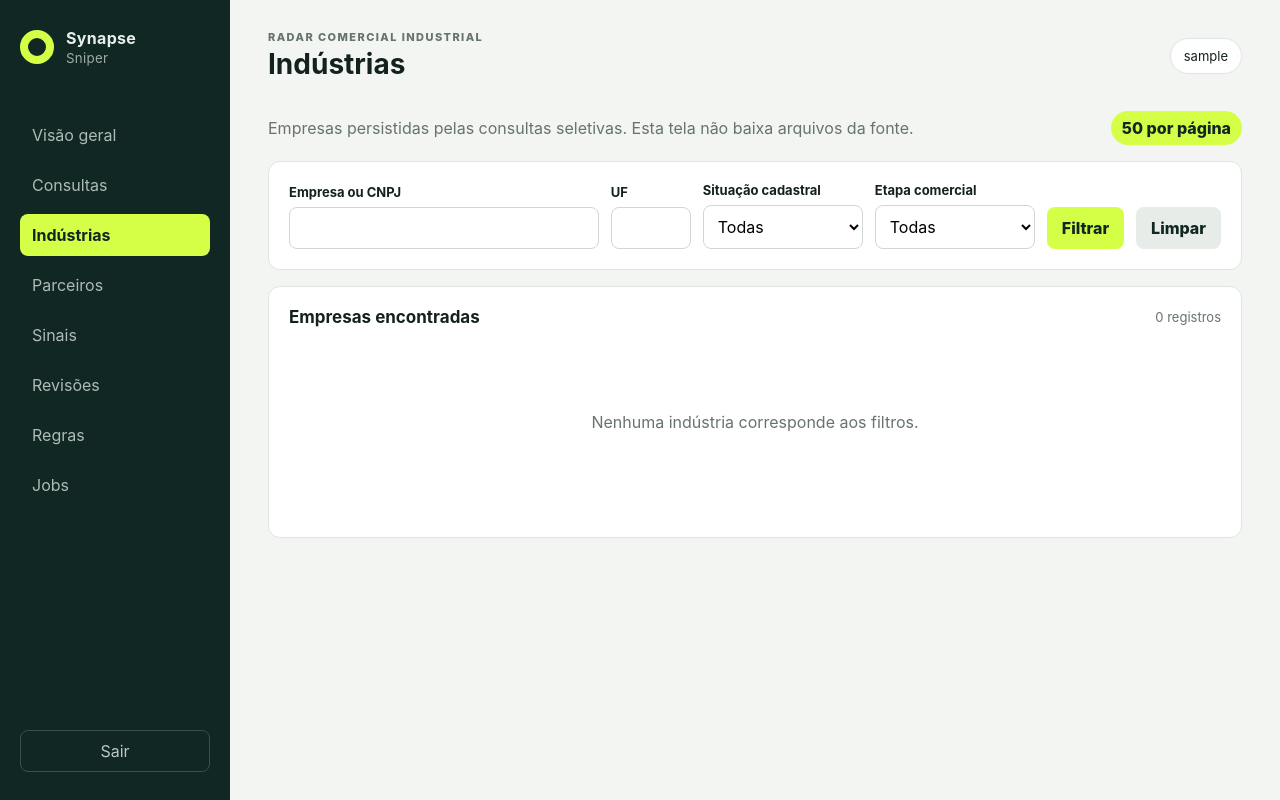
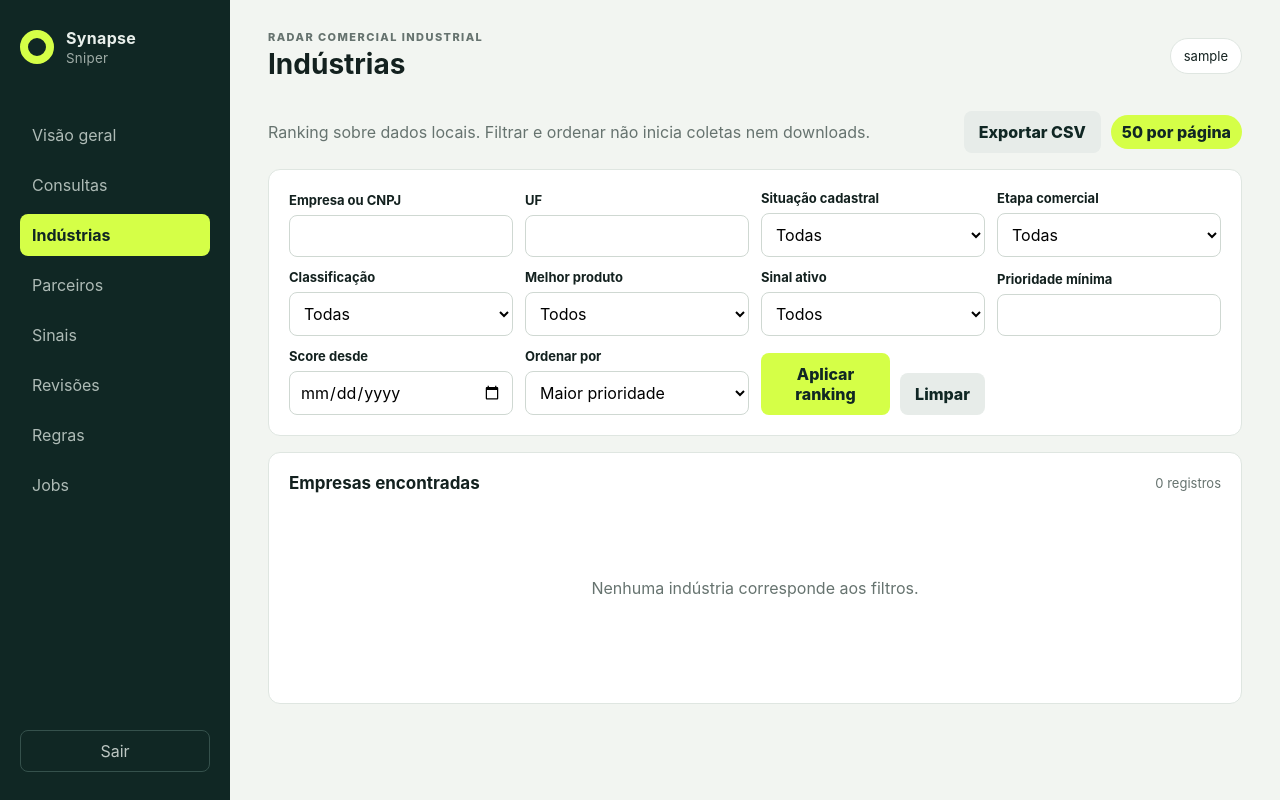
Before and after one commit to synapseindustring-png/SNIPER-Synapse, a Django app: page /industries/ in a window 1280 px wide. Run offline with Django 5.2, Linux system fonts and the light colour scheme; the visitor is signed in with stand-in values (Sample User, id 1); data comes from the database, SQL or seed files in the repository; data that the repository does not hold is empty.

Commit message:
feat: add operational industry ranking

```diff
--- a/apps/companies/forms.py
+++ b/apps/companies/forms.py
@@ -1,4 +1,6 @@
 from django import forms
+
+from apps.signals.models import SignalRule
 
 from .models import Company
 
@@ -16,6 +18,57 @@ class CompanyFilterForm(forms.Form):
         label="Etapa comercial",
         choices=(("", "Todas"), *Company.CommercialStatus.choices),
     )
+    classification = forms.ChoiceField(
+        required=False,
+        label="Classificação",
+        choices=(
+            ("", "Todas"),
+            ("HOT", "Hot"),
+            ("WARM", "Warm"),
+            ("WATCH", "Watch"),
+            ("COLD", "Cold"),
+            ("DISQUALIFIED", "Desqualificada"),
+        ),
+    )
+    best_product = forms.ChoiceField(
+        required=False,
+        label="Melhor produto",
+        choices=(("", "Todos"), ("MES", "MES"), ("CMMS", "CMMS"), ("PULSE", "Pulse")),
+    )
+    signal_type = forms.ChoiceField(required=False, label="Sinal ativo", choices=())
+    minimum_priority = forms.DecimalField(
+        required=False,
+        label="Prioridade mínima",
+        min_value=0,
+        max_value=100,
+        decimal_places=0,
+    )
+    scored_since = forms.DateField(
+        required=False,
+        label="Score desde",
+        widget=forms.DateInput(attrs={"type": "date"}),
+    )
+    ordering = forms.ChoiceField(
+        required=False,
+        label="Ordenar por",
+        initial="priority_desc",
+        choices=(
+            ("priority_desc", "Maior prioridade"),
+            ("priority_asc", "Menor prioridade"),
+            ("score_recent", "Score mais recente"),
+            ("company_name", "Nome da empresa"),
+        ),
+    )
+
+    def __init__(self, *args, **kwargs):
+        super().__init__(*args, **kwargs)
+        signal_types = (
+            SignalRule.objects.filter(active=True)
+            .order_by("signal_type")
+            .values_list("signal_type", flat=True)
+            .distinct()
+        )
+        self.fields["signal_type"].choices = (("", "Todos"), *((value, value) for value in signal_types))
 
     def clean_state(self):
         return self.cleaned_data["state"].strip().upper()
--- a/apps/companies/urls.py
+++ b/apps/companies/urls.py
@@ -4,6 +4,7 @@ from . import views
 
 urlpatterns = [
     path("", views.company_list, name="company-list"),
+    path("export.csv", views.company_export, name="company-export"),
     path("<uuid:pk>/score/", views.company_score, name="company-score"),
     path("<uuid:pk>/detect-signals/", views.company_detect_signals, name="company-detect-signals"),
     path("<uuid:pk>/crawl-website/", views.company_crawl_website, name="company-crawl-website"),
--- a/apps/companies/views.py
+++ b/apps/companies/views.py
@@ -1,13 +1,18 @@
+import csv
+
 from django.contrib.auth.decorators import login_required
 from django.contrib import messages
 from django.core.paginator import Paginator
-from django.db.models import OuterRef, Prefetch, Q, Subquery
+from django.db.models import CharField, DecimalField, Exists, F, OuterRef, Prefetch, Q, Subquery
+from django.db.models.functions import Coalesce
+from django.http import HttpResponseBadRequest, StreamingHttpResponse
 from django.shortcuts import get_object_or_404, redirect, render
+from django.utils import timezone
 from django.views.decorators.http import require_POST
 
 from apps.jobs.models import Job
 from apps.crawler.services import WebsiteFetchError, enqueue_website_crawl
-from apps.scoring.models import ScoreContribution, ScoreSnapshot
+from apps.scoring.models import ScoreContribution, ScoreOverride, ScoreSnapshot
 from apps.scoring.services import enqueue_company_score
 from apps.signals.services import enqueue_signal_detection
 from apps.sources.models import FieldObservation, SourceRecord
@@ -16,11 +21,11 @@ from .forms import CompanyFilterForm
 from .models import Company, CompanyCnae
 
 
-@login_required
-def company_list(request):
+def _company_ranking(parameters):
     latest_score = ScoreSnapshot.objects.filter(company=OuterRef("pk")).order_by(
         "-as_of", "-created_at"
     )
+    active_override = ScoreOverride.objects.filter(company=OuterRef("pk"), active=True)
     companies = Company.objects.filter(
         company_type=Company.Type.INDUSTRY,
         deleted_at__isnull=True,
@@ -29,10 +34,24 @@ def company_list(request):
         latest_classification=Subquery(
             latest_score.values("calculated_classification")[:1]
         ),
+        latest_best_product=Subquery(latest_score.values("best_product")[:1]),
+        latest_score_at=Subquery(latest_score.values("as_of")[:1]),
+        override_priority=Subquery(active_override.values("priority")[:1]),
+        override_classification=Subquery(
+            active_override.exclude(classification="").values("classification")[:1]
+        ),
+        has_override=Exists(active_override),
+    ).annotate(
+        effective_priority=Coalesce(
+            "override_priority", "latest_priority", output_field=DecimalField()
+        ),
+        effective_classification=Coalesce(
+            "override_classification", "latest_classification", output_field=CharField()
+        ),
     ).prefetch_related(
         Prefetch("cnaes", queryset=CompanyCnae.objects.filter(is_primary=True), to_attr="primary_cnaes")
     )
-    form = CompanyFilterForm(request.GET)
+    form = CompanyFilterForm(parameters)
     if form.is_valid():
         filters = form.cleaned_data
         if filters["q"]:
@@ -49,7 +68,44 @@ def company_list(request):
             companies = companies.filter(registration_status=filters["registration_status"])
         if filters["commercial_status"]:
             companies = companies.filter(commercial_status=filters["commercial_status"])
+        if filters["classification"]:
+            companies = companies.filter(
+                effective_classification=filters["classification"]
+            )
+        if filters["best_product"]:
+            companies = companies.filter(latest_best_product=filters["best_product"])
+        if filters["minimum_priority"] is not None:
+            companies = companies.filter(effective_priority__gte=filters["minimum_priority"])
+        if filters["scored_since"]:
+            companies = companies.filter(latest_score_at__date__gte=filters["scored_since"])
+        if filters["signal_type"]:
+            now = timezone.now()
+            companies = companies.filter(
+                Q(signals__signal_type=filters["signal_type"])
+                & Q(signals__active=True)
+                & (Q(signals__expires_at__isnull=True) | Q(signals__expires_at__gt=now))
+            ).distinct()
 
+        ordering = {
+            "priority_asc": (F("effective_priority").asc(nulls_last=True), "trade_name", "legal_name"),
+            "score_recent": (F("latest_score_at").desc(nulls_last=True), F("effective_priority").desc(nulls_last=True)),
+            "company_name": ("trade_name", "legal_name", "cnpj"),
+        }.get(
+            filters["ordering"],
+            (F("effective_priority").desc(nulls_last=True), F("latest_score_at").desc(nulls_last=True), "trade_name", "legal_name"),
+        )
+        companies = companies.order_by(*ordering)
+    else:
+        companies = companies.order_by(
+            F("effective_priority").desc(nulls_last=True), "trade_name", "legal_name"
+        )
+
+    return companies, form
+
+
+@login_required
+def company_list(request):
+    companies, form = _company_ranking(request.GET)
     paginator = Paginator(companies, 50)
     page = paginator.get_page(request.GET.get("page"))
     query_params = request.GET.copy()
@@ -59,6 +115,62 @@ def company_list(request):
         "companies/company_list.html",
         {"form": form, "page": page, "querystring": query_params.urlencode()},
     )
+
+
+class _CsvEcho:
+    def write(self, value):
+        return value
+
+
+def _csv_safe(value):
+    value = "" if value is None else str(value)
+    return f"'{value}" if value.lstrip().startswith(("=", "+", "-", "@")) else value
+
+
+@login_required
+def company_export(request):
+    parameters = request.GET.copy()
+    parameters.pop("page", None)
+    companies, form = _company_ranking(parameters)
+    if not form.is_valid():
+        return HttpResponseBadRequest("Filtros inválidos para exportação.")
+    writer = csv.writer(_CsvEcho())
+
+    def rows():
+        yield "\ufeff" + writer.writerow(
+            (
+                "posição",
+                "cnpj",
+                "empresa",
+                "município",
+                "uf",
+                "prioridade",
+                "classificação",
+                "produto",
+                "score_em",
+                "etapa_comercial",
+            )
+        )
+        for position, company in enumerate(companies[:500].iterator(chunk_size=100), 1):
+            yield writer.writerow(
+                (
+                    position,
+                    _csv_safe(company.cnpj),
+                    _csv_safe(str(company)),
+                    _csv_safe(company.municipality),
+                    _csv_safe(company.state),
+                    company.effective_priority if company.effective_priority is not None else "",
+                    _csv_safe(company.effective_classification),
+                    _csv_safe(company.latest_best_product),
+                    company.latest_score_at.isoformat() if company.latest_score_at else "",
+                    company.commercial_status,
+                )
+            )
+
+    response = StreamingHttpResponse(rows(), content_type="text/csv; charset=utf-8")
+    response["Content-Disposition"] = 'attachment; filename="ranking-industrias.csv"'
+    response["X-Export-Limit"] = "500"
+    return response
 
 
 @login_required
--- a/static/css/app.css
+++ b/static/css/app.css
@@ -104,6 +104,8 @@ code { font-size: 11px; color: var(--muted); white-space: normal; }
 .filter-form { display: grid; grid-template-columns: minmax(220px, 2fr) 80px minmax(160px, 1fr) minmax(160px, 1fr) auto auto; gap: 12px; align-items: end; min-height: 0; }
 .filter-form .field { margin: 0; }
 .filter-form input, .filter-form select { width: 100%; border: 1px solid #cfd8d2; border-radius: 8px; padding: 10px; background: white; }
+.ranking-filter { grid-template-columns: repeat(4, minmax(150px, 1fr)); }
+.ranking-filter .filter-actions { display: flex; align-items: end; gap: 10px; }
 .pagination { display: flex; justify-content: center; align-items: center; gap: 16px; padding-top: 18px; }
 .pagination span { color: var(--muted); font-size: 13px; }
 .record-list { list-style: none; padding: 8px 0 0; margin: 0; }
@@ -145,6 +147,7 @@ code { font-size: 11px; color: var(--muted); white-space: normal; }
   .panel-grid { grid-template-columns: 1fr; }
   .detail-grid { grid-template-columns: 1fr; }
   .filter-form { grid-template-columns: 1fr 1fr; }
+  .ranking-filter { grid-template-columns: 1fr 1fr; }
   .score-summary { grid-template-columns: 1fr 1fr; }
   .dimension-grid { grid-template-columns: repeat(3, 1fr); }
 }
@@ -155,5 +158,6 @@ code { font-size: 11px; color: var(--muted); white-space: normal; }
   .metric-grid { grid-template-columns: 1fr; }
   .notice { align-items: flex-start; flex-direction: column; }
   .filter-form { grid-template-columns: 1fr; }
+  .ranking-filter { grid-template-columns: 1fr; }
   .score-summary, .dimension-grid { grid-template-columns: 1fr 1fr; }
 }
--- a/templates/companies/company_list.html
+++ b/templates/companies/company_list.html
@@ -5,33 +5,30 @@
 
 {% block content %}
 <div class="page-actions">
-  <p>Empresas persistidas pelas consultas seletivas. Esta tela não baixa arquivos da fonte.</p>
-  <span class="status-pill">50 por página</span>
+  <p>Ranking sobre dados locais. Filtrar e ordenar não inicia coletas nem downloads.</p>
+  <div class="action-group"><a class="button secondary" href="{% url 'company-export' %}{% if querystring %}?{{ querystring }}{% endif %}">Exportar CSV</a><span class="status-pill">50 por página</span></div>
 </div>
 
-<form method="get" class="panel filter-form">
-  <div class="field"><label for="{{ form.q.id_for_label }}">{{ form.q.label }}</label>{{ form.q }}</div>
-  <div class="field compact-field"><label for="{{ form.state.id_for_label }}">{{ form.state.label }}</label>{{ form.state }}</div>
-  <div class="field"><label for="{{ form.registration_status.id_for_label }}">{{ form.registration_status.label }}</label>{{ form.registration_status }}</div>
-  <div class="field"><label for="{{ form.commercial_status.id_for_label }}">{{ form.commercial_status.label }}</label>{{ form.commercial_status }}</div>
-  <button class="button" type="submit">Filtrar</button>
-  <a class="button secondary" href="{% url 'company-list' %}">Limpar</a>
+<form method="get" class="panel filter-form ranking-filter">
+  {% for field in form %}<div class="field"><label for="{{ field.id_for_label }}">{{ field.label }}</label>{{ field }}{% if field.errors %}<div class="field-error">{{ field.errors }}</div>{% endif %}</div>{% endfor %}
+  <div class="filter-actions"><button class="button" type="submit">Aplicar ranking</button><a class="button secondary" href="{% url 'company-list' %}">Limpar</a></div>
 </form>
 
 <article class="panel table-panel">
   <div class="panel-head"><h2>Empresas encontradas</h2><span>{{ page.paginator.count }} registro{{ page.paginator.count|pluralize }}</span></div>
   {% if page.object_list %}
   <table>
-    <thead><tr><th>Empresa</th><th>CNPJ</th><th>Localidade</th><th>CNAE principal</th><th>Score</th><th>Situação</th><th>Etapa</th></tr></thead>
+    <thead><tr><th>Posição</th><th>Empresa</th><th>Localidade</th><th>CNAE principal</th><th>Prioridade</th><th>Produto</th><th>Score em</th><th>Etapa</th></tr></thead>
     <tbody>
       {% for company in page %}
       <tr>
-        <td><a class="table-link" href="{% url 'company-detail' company.pk %}">{{ company }}</a></td>
-        <td>{{ company.cnpj|default:"—" }}</td>
+        <td><strong>{{ page.start_index|add:forloop.counter0 }}</strong></td>
+        <td><a class="table-link" href="{% url 'company-detail' company.pk %}">{{ company }}</a><br><small>{{ company.cnpj|default:"CNPJ não informado" }}</small></td>
         <td>{{ company.municipality|default:"—" }}{% if company.state %}/{{ company.state }}{% endif %}</td>
         <td>{% if company.primary_cnaes %}{{ company.primary_cnaes.0.code }}{% else %}—{% endif %}</td>
-        <td>{% if company.latest_priority is not None %}<strong>{{ company.latest_priority|floatformat:0 }}</strong> · {{ company.latest_classification }}{% else %}—{% endif %}</td>
-        <td>{{ company.get_registration_status_display }}</td>
+        <td>{% if company.effective_priority is not None %}<strong>{{ company.effective_priority|floatformat:0 }}</strong> · {{ company.effective_classification }}{% if company.has_override %}<br><small>Override ativo</small>{% endif %}{% else %}—{% endif %}</td>
+        <td>{{ company.latest_best_product|default:"—" }}</td>
+        <td>{{ company.latest_score_at|date:"d/m/Y H:i"|default:"—" }}</td>
         <td>{{ company.get_commercial_status_display }}</td>
       </tr>
       {% endfor %}
```
Also changed, not shown: apps/companies/tests.py (+135 -0 lines), docs/architecture.md (+5 -0 lines), docs/deployment.md (+3 -0 lines), docs/implementation-plan.md (+5 -0 lines), README.md.
